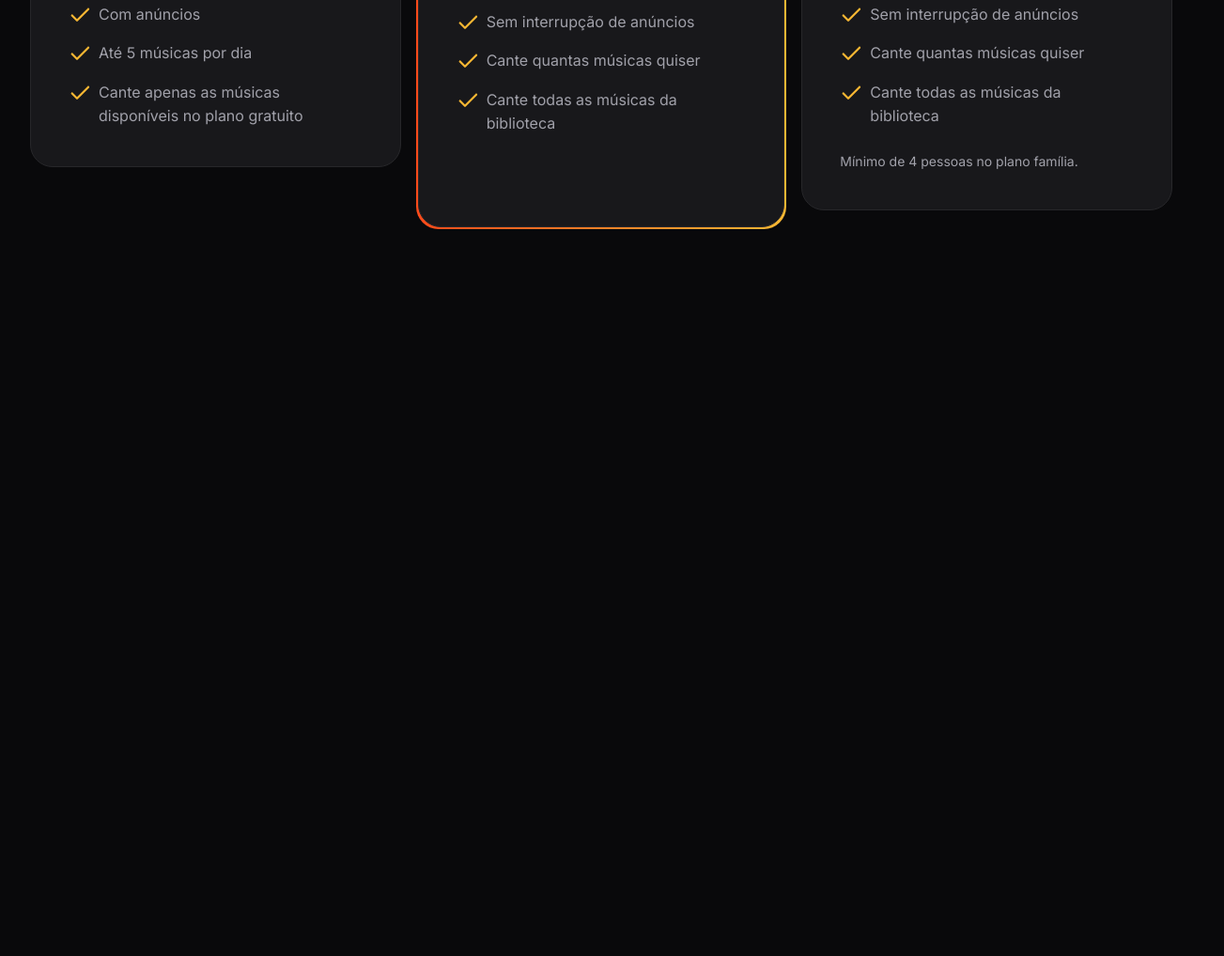
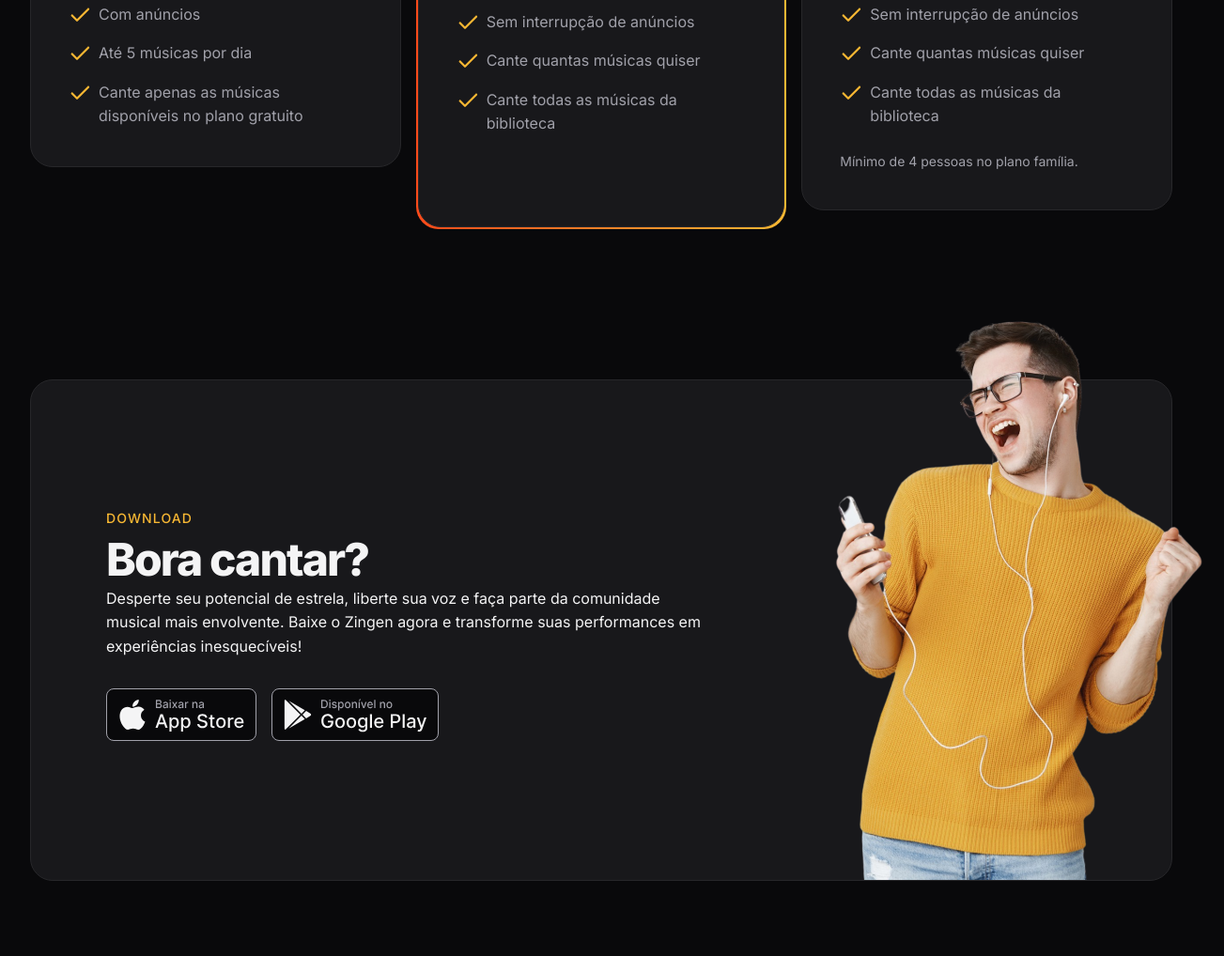
Before and after one commit to hmajr/08_Zingen, a plain HTML site: page index.html in a window 1280 px wide. Shown: the part 3179-4197 px from the top of the page at 94% size, 1303 px wide, since content can reach past the window. Before the commit the page ends 3503 px from the top, so only its background shows below. Drawn offline with Linux system fonts and the light colour scheme.

Commit message:
Create section Download

```diff
--- a/index.html
+++ b/index.html
@@ -163,5 +163,37 @@
         </div>
       </div>
     </section>
+
+    <section id="download">
+      <div class="container py-xl">
+        <div class="card px-lg even-columns items-center">
+          <div>
+            <header>
+              <strong>download</strong>
+              <h2>Bora cantar?</h2>
+            </header>
+            <p>
+              Desperte seu potencial de estrela, liberte sua voz e
+              faça parte da comunidade musical mais envolvente.
+              Baixe o Zingen agora e transforme suas performances
+              em experiências inesquecíveis!
+            </p>
+
+            <div class="buttons flex gap-1">
+              <a href="#">
+                <img src="./assets/button-appstore.svg" alt="Baixar da Apple Store">
+              </a>
+              <a href="#">
+                <img src="./assets/button-playstore.svg" alt="Baixar da Play Store">
+
+              </a>
+            </div>
+          </div>
+          <img src="./assets/rapaz-ouvindo-musica-com-fones-de-ouvido-e-cantando-no-aplicativo-de-karaoke-removebg 1.png"
+            alt="Rapax ouvindo musica no fone de ouvido e cantando no aplicativo de karaoke Zingen"
+          >
+        </div>
+      </div>
+    </section>
   </body>
 </html>
--- /dev/null
+++ b/styles/download.css
@@ -0,0 +1,32 @@
+#download{
+  .card{
+    padding: 3rem 1.5rem 15rem;
+
+    position: relative;
+    & > img {
+      width: 14.5rem;
+      position: absolute;
+      bottom: 0;
+      right: -3.5rem;
+    }
+
+    .buttons{
+      flex-wrap: wrap;
+      margin-top: 2rem;
+    }
+  }
+
+  @media(width >= 80rem){
+    .card{
+      padding: 8.75rem 5rem;
+
+      & > div:nth-child(1) {
+        max-width: 40rem;
+      }
+
+      & > img{
+        width: 29.125rem;
+      }
+    }
+  }
+}
--- a/styles/global.css
+++ b/styles/global.css
@@ -52,6 +52,8 @@ html{
   font-size: var(--fs-base);
   line-height: 1.6;
   color: var(--text-color-primary);
+
+  overflow-x: hidden;
 }
 
 body{
--- a/styles/index.css
+++ b/styles/index.css
@@ -10,3 +10,4 @@
 @import url(cards.css);
 @import url(features.css) (width >= 80rem);
 @import url(pricing.css);
+@import url(download.css);
```
Also changed, not shown: assets/button-appstore.svg (added), assets/button-playstore.svg (added).
